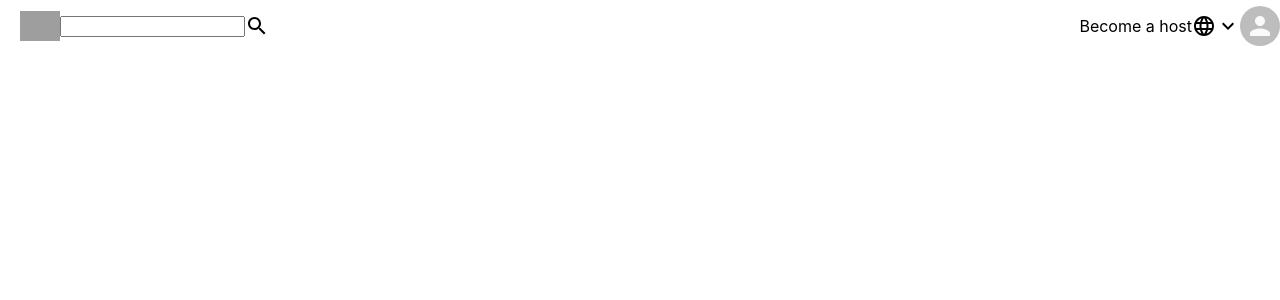
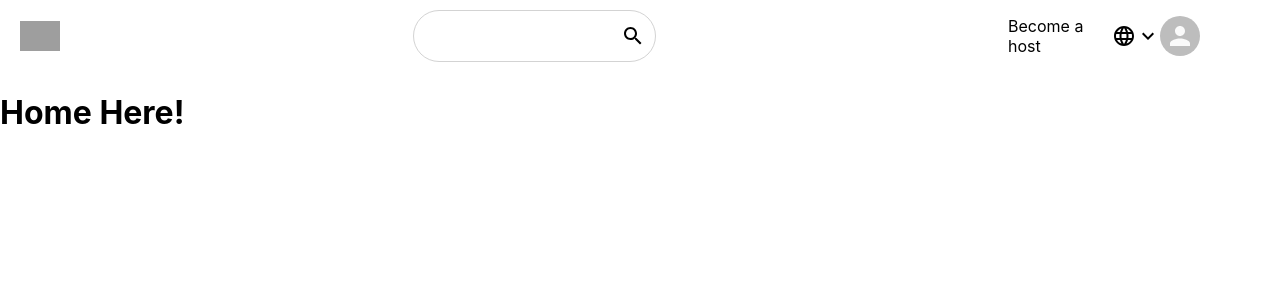
Before and after one commit to anandasofficial/fasthand, a React (Create React App) app: page / in a window 1280 px wide. Shown: the top 300 px of the page. Built offline with nearby package versions, Linux system fonts and the light colour scheme; grey boxes are pictures that could not be loaded.

Commit message:
new commit

```diff
--- /dev/null
+++ b/src/Banner.js
@@ -0,0 +1,11 @@
+import React from "react";
+import  './Banner.css'
+function Banner() {
+  return (
+    <div className="banner">
+
+    </div>
+  );
+}
+
+export default Banner;
--- a/src/Header.css
+++ b/src/Header.css
@@ -17,8 +17,22 @@
     display: flex;
     flex: 1;
     align-items: center;
+    max-width: fit-content;
+    padding: 10px;
+    height: 30px;
+    border: 1px solid lightgray;
+    border-radius: 999px;
+
+}
+.header_center > input {
+    border: none;
+    padding: 10px;
+    outline-width: 1;
 }
 .header_right {
     display: flex;
     align-items: center;
+    justify-content: space-between;
+    width: 15vw;
+    margin-right: 80px;
 }
--- a/src/Home.js
+++ b/src/Home.js
@@ -1,9 +1,11 @@
 import React from "react";
+import Banner from './Banner';
 import  './Home.css'
 function Home() {
   return (
     <div className="home">
-
+        <h1>Home Here!</h1>
+      <Banner/>
 
     </div>
   );
```
Also changed, not shown: src/Banner.css (added), 1 other file (tests, documents, lock files or other folders).
